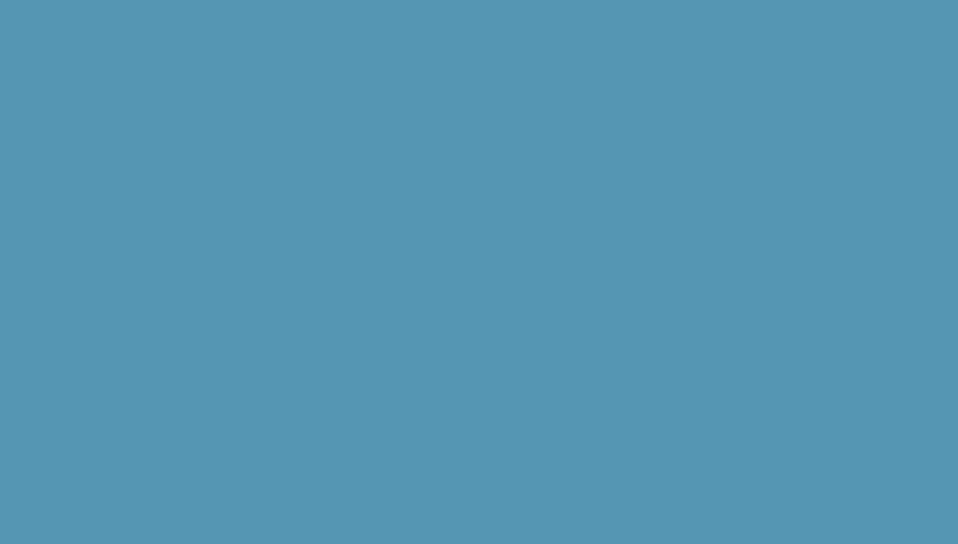
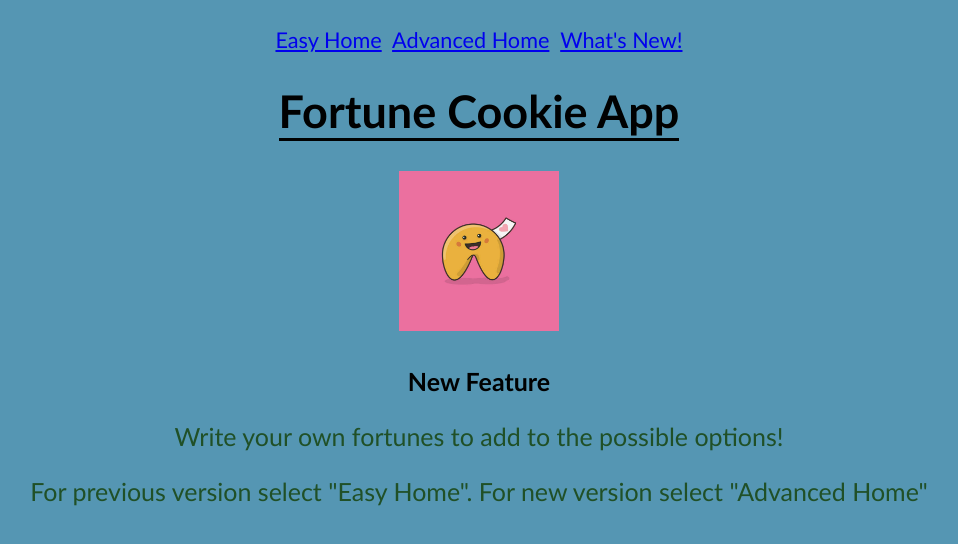
Before and after one commit to cleog/CS361-FortuneApp, a React (Create React App) app in the folder fortune-react/: page /whatsnew in a window 1280 px wide. Before the commit this address had no page. Shown: the top 544 px of the page, without its empty margins (161-1119 px from the left). Built offline with nearby package versions, Linux system fonts and the light colour scheme.

Commit message:
CSH 1 met

```diff
--- a/fortune-react/src/App.js
+++ b/fortune-react/src/App.js
@@ -5,6 +5,7 @@ import HomePageAdvanced from './pages/HomePageAdvanced'
 import AddFortunePage from './pages/AddFortunePage'
 import EditFortunePage from './pages/EditFortunePage'
 import ReceiveFortunePage from './pages/ReceiveFortunePage';
+import WhatsNew from './pages/WhatsNew';
 import MainLayout from './layouts/MainLayout';
 
 
@@ -17,6 +18,7 @@ function App() {
             <Route path="/" element={<MainLayout />}>
               <Route index element={<HomePage />} />
               <Route path="/advanced" element={<HomePageAdvanced/>} />
+              <Route path="/whatsnew" element={<WhatsNew/>} />
               <Route path="/add/:category" element={<AddFortunePage />} />
               <Route path="/get/:category" element={<ReceiveFortunePage />} />
               <Route path="/edit" element={<EditFortunePage />} />
--- a/fortune-react/src/layouts/MainLayout.js
+++ b/fortune-react/src/layouts/MainLayout.js
@@ -11,6 +11,8 @@ function MainLayout() {
                     <Link to="/">Easy Home</Link>
                     &nbsp;&nbsp;
                     <Link to="/advanced">Advanced Home</Link>
+                    &nbsp;&nbsp;
+                    <Link to="/whatsnew">What's New!</Link>
                     </small>
                 </span>
                 <h1>Fortune Cookie App</h1>
--- a/fortune-react/src/pages/HomePage.js
+++ b/fortune-react/src/pages/HomePage.js
@@ -6,7 +6,7 @@ function HomePage() {
         <div className='receive'>
             <h2>Receive A Fortune</h2>
             <h3>Quick Option:</h3>
-            <Link to="/get/general" className='link'>Get General Fortune</Link>
+            <Link to="/get/general" className='link' >Get General Fortune</Link>
             <br/>
             <h3>Or choose one category below:</h3>
             <Link to="/get/general" className='link'>General</Link>
--- /dev/null
+++ b/fortune-react/src/pages/WhatsNew.js
@@ -0,0 +1,17 @@
+import React from 'react';
+
+function WhatsNew() {
+    return (
+        <div>
+            <h3>New Feature</h3>
+            <p>
+                Write your own fortunes to add to the possible options!
+            </p>
+            <p>
+                For previous version select "Easy Home". For new version select "Advanced Home"
+            </p>
+        </div>
+    )
+}
+
+export default WhatsNew;
```
